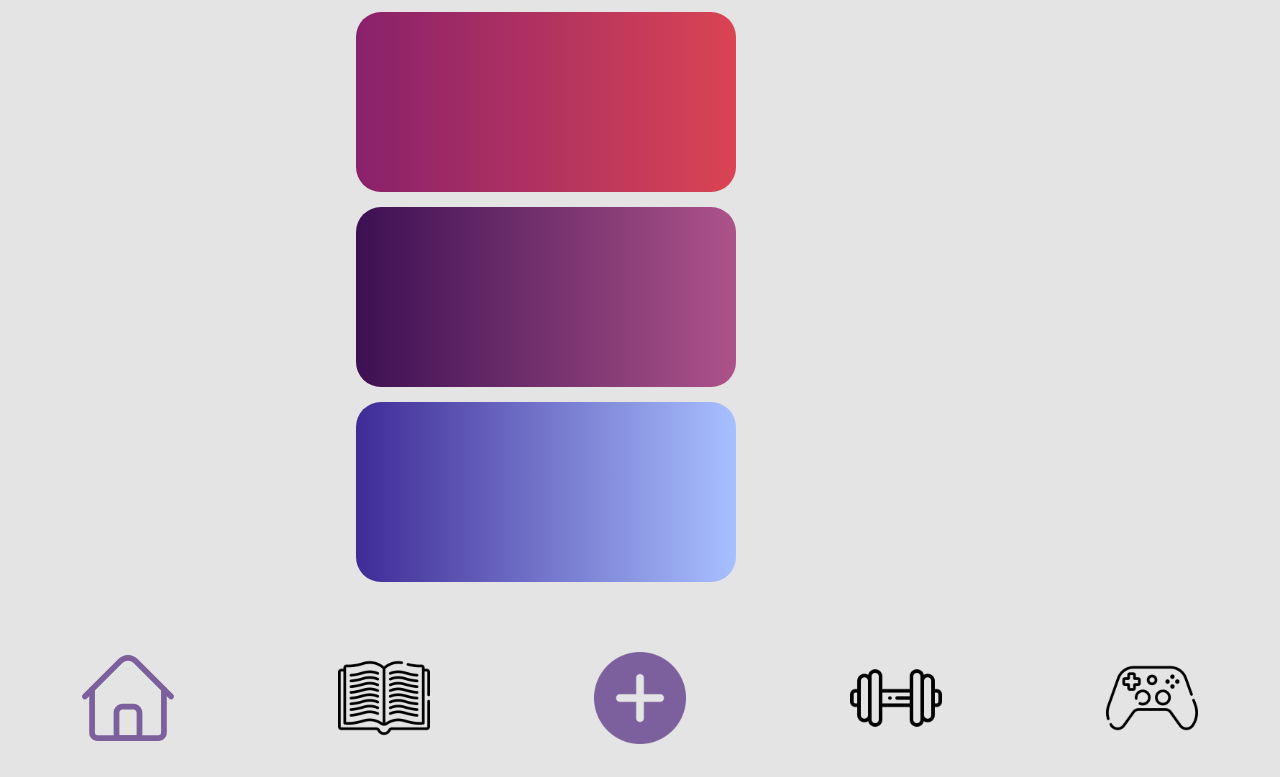
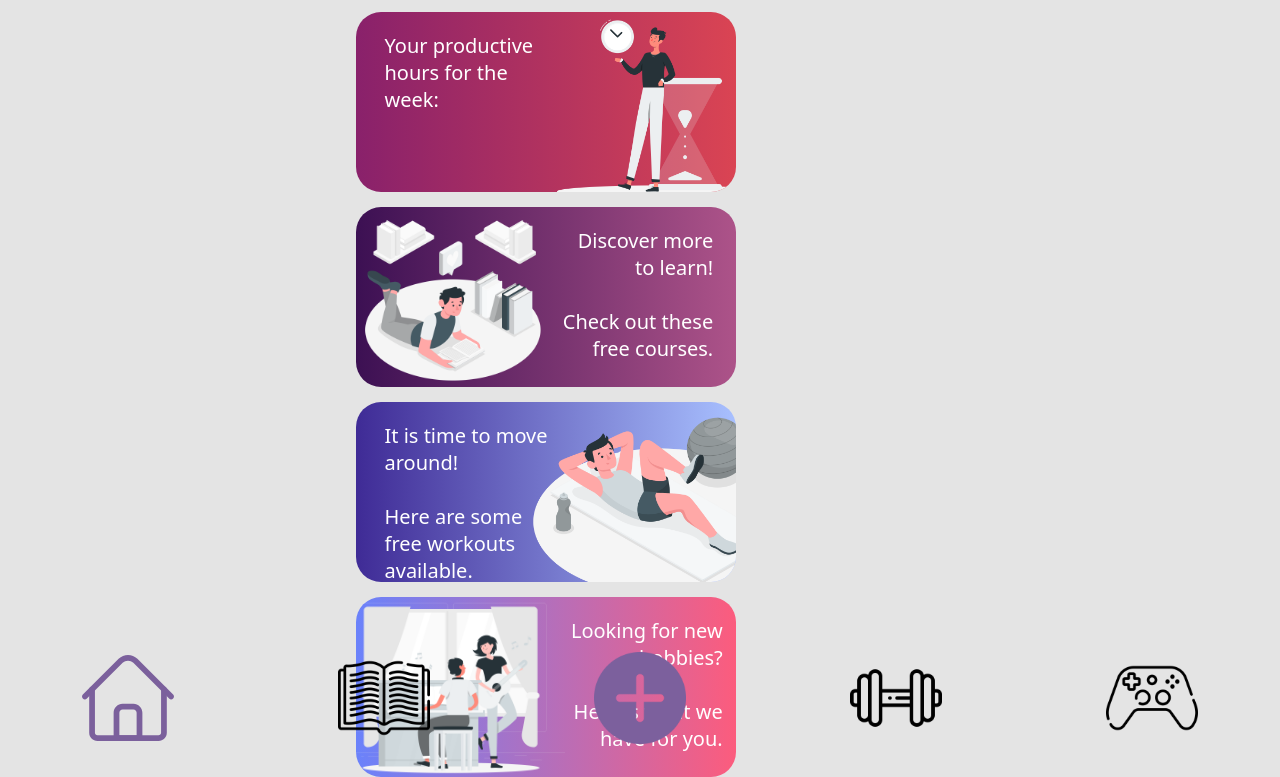
Before and after one commit to jadetayy/brainhack, a website: page www/index.html in a window 1280 px wide. Shown: the part 32-809 px from the top of the page. Drawn offline with Linux system fonts and the light colour scheme.

Commit message:
added graphics into box

```diff
--- a/www/css/index.css
+++ b/www/css/index.css
@@ -142,6 +142,7 @@ h1 {
     padding-top: 2px;
 }
 
+
 #box1 {
     width: 380px;
     height: 180px;
@@ -150,7 +151,26 @@ h1 {
     background: linear-gradient(to right, #89216B, #DA4453); /* W3C, IE 10+/ Edge, Firefox 16+, Chrome 26+, Opera 12+, Safari 7+ */
     border-radius: 25px;
     margin-bottom: 15px;
-    margin-top: 15px
+    margin-top: 15px;
+    overflow: hidden;
+}
+
+#box1 img {
+    width: 70%;
+    float: right;
+    margin-top: -11%;
+    margin-right: -15%;
+    display: inline-block;
+}
+
+#box1 p {
+    color: #fff;
+    font-size: 20px;
+    width: 45%;
+    display: inline-block;
+    text-align: left;
+    margin-right: -15%;
+
 }
 
 #box2 {
@@ -161,7 +181,26 @@ h1 {
     background: linear-gradient(to right, #3c1053, #ad5389); /* W3C, IE 10+/ Edge, Firefox 16+, Chrome 26+, Opera 12+, Safari 7+ */
     border-radius: 25px;
     margin-bottom: 15px;
-    margin-top: 15px
+    margin-top: 15px;
+    overflow: hidden;
+}
+
+#box2 img {
+    width: 50%;
+    float: left;
+    margin-top: -2%;
+    margin-right: -15%;
+    display: inline-block;
+}
+
+#box2 p {
+    color: #fff;
+    font-size: 20px;
+    width: 45%;
+    display: inline-block;
+    text-align: right;
+    margin-right: -8%;
+
 }
 
 #box3 {
@@ -172,7 +211,59 @@ h1 {
     background: linear-gradient(to right, #3f2b96, #a8c0ff); /* W3C, IE 10+/ Edge, Firefox 16+, Chrome 26+, Opera 12+, Safari 7+ */
     border-radius: 25px;
     margin-bottom: 15px;
-    margin-top: 15px
+    margin-top: 15px;
+    overflow: hidden;
+}
+
+#box3 img {
+    width: 70%;
+    float: right;
+    margin-top: -11%;
+    margin-right: -15%;
+    display: inline-block;
+}
+
+#box3 p {
+    color: #fff;
+    font-size: 20px;
+    width: 45%;
+    display: inline-block;
+    text-align: left;
+    margin-right: -15%;
+
+}
+
+#box4 {
+    width: 380px;
+    height: 180px;
+    background: #FC5C7D;  /* fallback for old browsers */
+    background: -webkit-linear-gradient(to right, #6A82FB, #FC5C7D);  /* Chrome 10-25, Safari 5.1-6 */
+    background: linear-gradient(to right, #6A82FB, #FC5C7D); /* W3C, IE 10+/ Edge, Firefox 16+, Chrome 26+, Opera 12+, Safari 7+ */
+
+
+    border-radius: 25px;
+    margin-bottom: 15px;
+    margin-top: 15px;
+    overflow: hidden;
+}
+
+#box4 img {
+    width: 60%;
+    float: left;
+    margin-top: -5%;
+    margin-right: -15%;
+    margin-left: -5%;
+    display: inline-block;
+}
+
+#box4 p {
+    color: #fff;
+    font-size: 20px;
+    width: 45%;
+    display: inline-block;
+    text-align: right;
+    margin-right: -8%;
+
 }
 
 #plus_icon {
--- a/www/index.html
+++ b/www/index.html
@@ -45,13 +45,24 @@
     <!--                <p class="event received">Device is Ready</p>-->
     <!--            </div>-->
             <div id="box1">
+                <img src="img/timemanage.png">
+                <p>Your productive hours for the week:</p>
             </div>
 
-            <div id="box2">
-            </div>
+            <a href="course.html"><div id="box2">
+                <img src="img/books.png">
+                <p>Discover more<br>to learn!<br><br>Check out these free courses.</p>
+            </div></a>
 
-            <div id="box3">
-            </div>
+            <a href="exercise.html"><div id="box3">
+                <img src="img/exercise.png">
+                <p>It is time to move around! <br><br>Here are some free workouts available.</p>
+            </div></a>
+
+            <a href="hobbies.html"><div id="box4">
+                <img src="img/music.png">
+                <p>Looking for new hobbies?<br><br>Here is what we have for you.</p>
+            </div></a>
 
         </div>
 
```
Also changed, not shown: www/img/books.png (added), www/img/exercise.png (added), www/img/music.png (added), www/img/timemanage.png (added), 6 other files.
